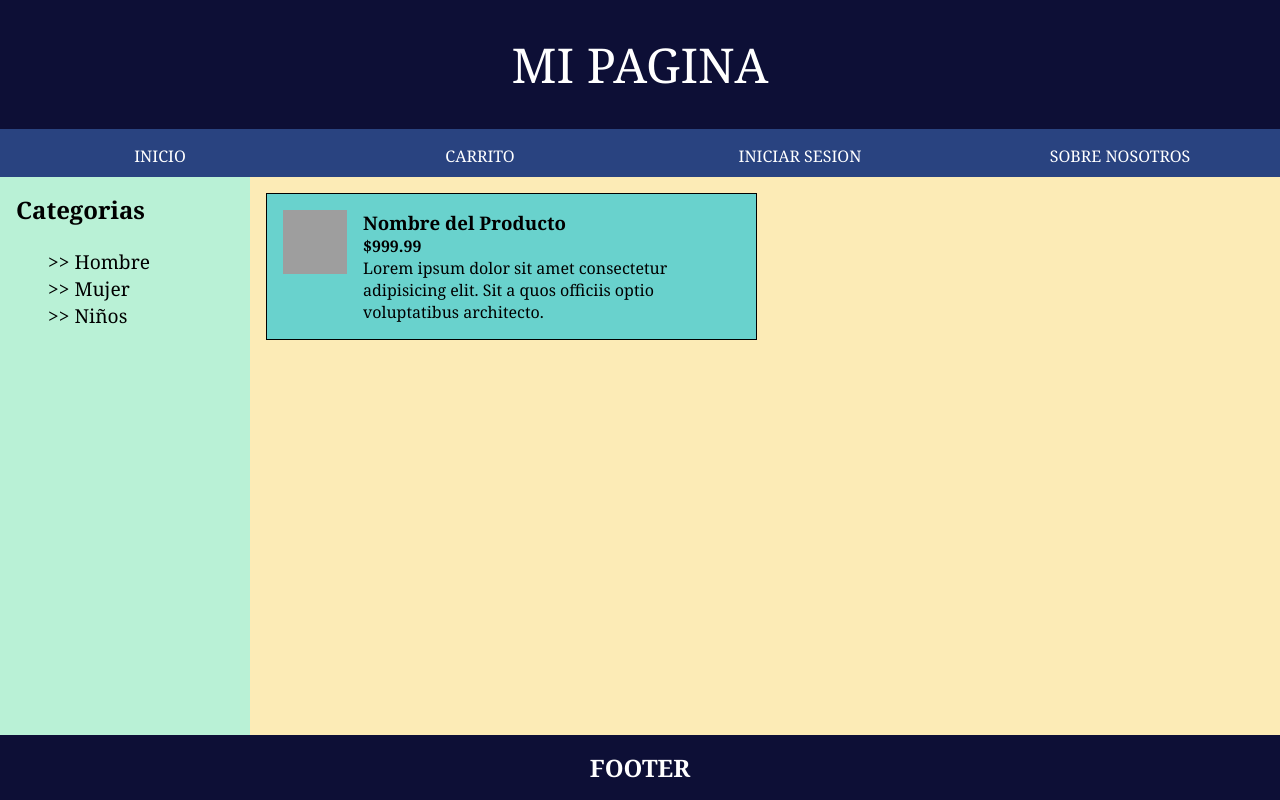
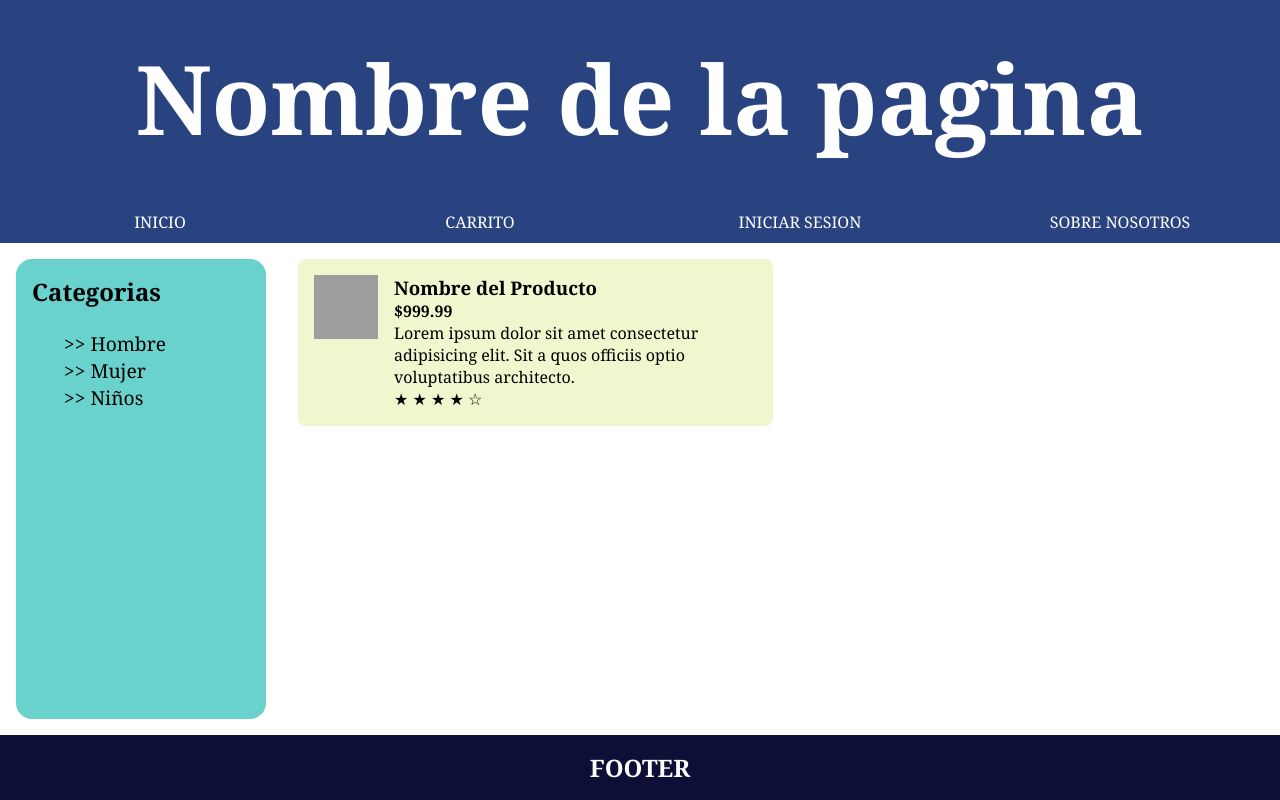
Before and after one commit to MontiStefano/TrabajoPractico1, a plain HTML site: page index.html in a window 1280 px wide. Drawn offline with Linux system fonts and the light colour scheme; no server answers; grey boxes are pictures that could not be loaded.

Commit message:
actualizacion stefano 2/9

```diff
--- a/css/estilo.css
+++ b/css/estilo.css
@@ -26,7 +26,7 @@ body {
 
 /* para el titulo */
 header {
-    background: var(--color1);
+    background: var(--color2);
     color: white;
     text-align: center;
     font-size: 3rem;
@@ -68,12 +68,14 @@ nav a:hover {
 
 /* para el menu de la izquierda */
 aside {
-    background: var(--color4);
+    background: var(--color3);
     padding: 1rem;
     width: 250px;
     /* ancho fijo */
     flex-shrink: 0;
     /* Para que no se achique */
+    margin: 1rem;
+    border-radius: 1rem;
 }
 
 aside a{
@@ -89,7 +91,7 @@ aside a:hover{
 
 main {
     flex: 1;
-    background: #fcebb6;
+    background: white;
 }
 
 .contenido{
@@ -105,10 +107,10 @@ main {
 
 
 .producto{
-    background-color: var(--color3);
-    border: 1px solid black;
+    background-color: var(--color5);
     text-decoration: none;
     color: inherit;
+    border-radius: 0.5rem;
     display: flex;
     padding: 1rem;
 }
@@ -116,7 +118,7 @@ main {
 
 
 .producto:hover {
-    background: #99d4d1;
+    background: #b2b694;
   }
 
 .producto .imagen{
--- a/index.html
+++ b/index.html
@@ -10,7 +10,9 @@
 
 
 <body>
-  <header>MI PAGINA</header>
+  <header>
+    <h1>Nombre de la pagina</h1>
+  </header>
   <nav>
     <a href="#">INICIO</a>
     <a href="#">CARRITO</a>
@@ -44,7 +46,9 @@
             <div class="texto">
               <h3 class="nombre">Nombre del Producto</h3>
               <h4 class="precio">$999.99</h4>
-                <p class="descripcion">Lorem ipsum dolor sit amet consectetur adipisicing elit. Sit a quos officiis optio voluptatibus architecto.</p>
+              <p class="descripcion">Lorem ipsum dolor sit amet consectetur adipisicing elit. Sit a quos officiis optio
+                voluptatibus architecto.</p>
+              <p class="calificacion"> &#9733; &#9733; &#9733; &#9733; &#9734; </p>
             </div>
           </a>
 
--- a/js/main(prueba1).js
+++ b/js/main(prueba1).js
@@ -3,7 +3,7 @@ const contenedor = document.querySelector('#contenedor-productos'); // creamos l
 
 // recorremos todos los productos de productos.json
 productos.forEach(producto => {
-    const div = document.createElement('div'); // crea un div y lo guarda en memoria
+    const div = document.createElement('div'); // crea un div
     div.classList.add('producto'); // le agrega la clase producto
 
     // le agregamos el contenido al div utilizando los datos de cada producto de productos.json
--- a/js/main.js
+++ b/js/main.js
@@ -34,6 +34,7 @@ async function cargarProductos() {
                     <h3 class="nombre">${prod.nombre}</h3>
                     <h4 class="precio">$${prod.precio}</h4>
                     <p class="descripcion">${prod.descripcion}</p>
+                    <p class="calificacion">${prod.calificacion}</p>
                 </div>
             `;
 
```
Also changed, not shown: js/login.js (added, +20 -0 lines), pages/elemento.html (+1 -0 lines), assets/images/z1/img1.png (added), assets/images/z1/img2.png (added), assets/images/z1/img3.png (added), assets/images/z1/img4.png (added), assets/images/z1/img5.png (added). Lines whose indentation alone changed are shown as unchanged.
